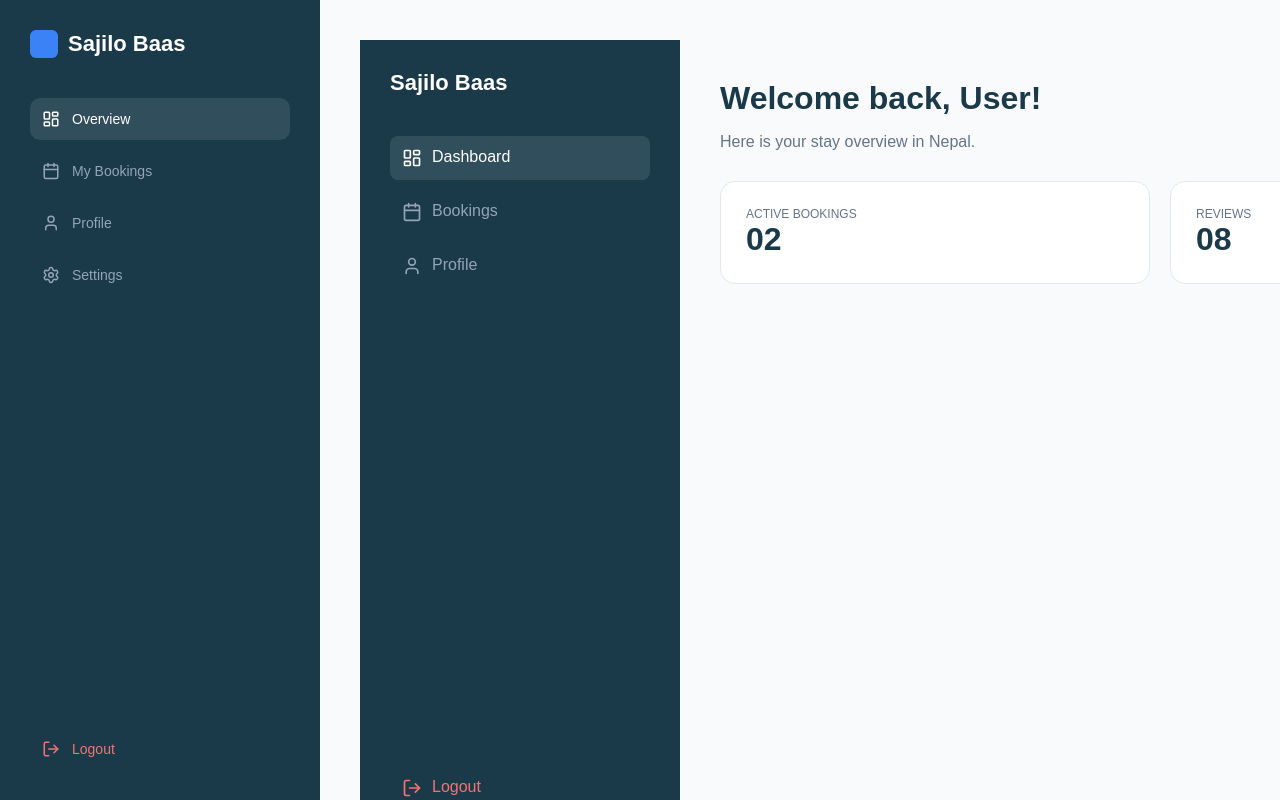
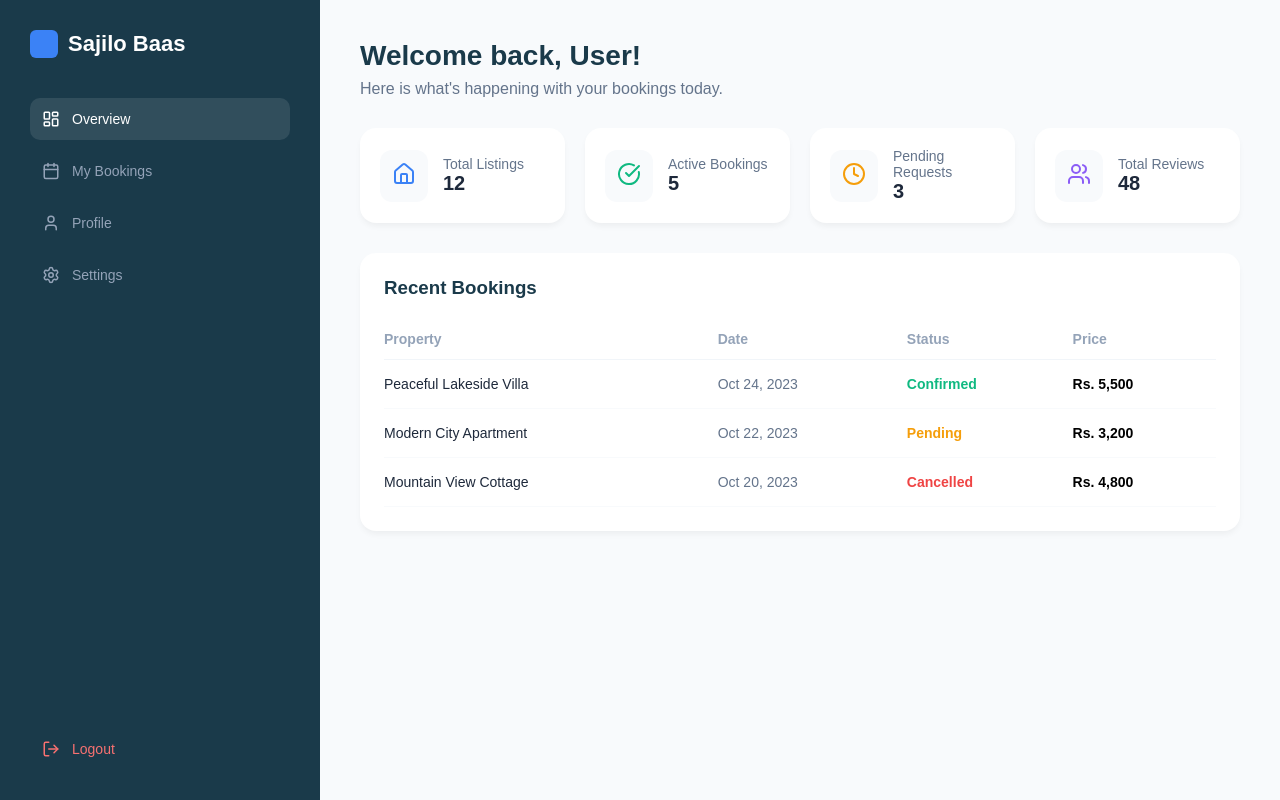
Before and after one commit to anjaliofficial/frontend, a Next.js app: page /dashboard in a window 1280 px wide. Built offline with nearby package versions, Linux system fonts and the light colour scheme.

Commit message:
Dashboard error fixed

```diff
--- a/app/dashboard/page.tsx
+++ b/app/dashboard/page.tsx
@@ -1,71 +1,80 @@
 "use client";
-import React, { useState, useEffect } from "react";
-import { LayoutDashboard, Calendar, User, Settings, LogOut } from "lucide-react";
+import React from "react";
+import { Home, Users, CheckCircle, Clock } from "lucide-react";
 
-export default function EmergencyPage() {
-    const [loading, setLoading] = useState(true);
+export default function DashboardOverview() {
+    return (
+        <div style={{ display: 'flex', flexDirection: 'column', gap: '30px' }}>
+            {/* Header Section */}
+            <div>
+                <h1 style={{ fontSize: '28px', fontWeight: 'bold', color: '#1a3a4a', margin: '0 0 8px 0' }}>
+                    Welcome back, User!
+                </h1>
+                <p style={{ color: '#64748b', margin: 0 }}>Here is what's happening with your bookings today.</p>
+            </div>
 
-    useEffect(() => {
-        const timer = setTimeout(() => setLoading(false), 2500);
-        return () => clearTimeout(timer);
-    }, []);
+            {/* Stats Grid */}
+            <div style={{
+                display: 'grid',
+                gridTemplateColumns: 'repeat(auto-fit, minmax(200px, 1fr))',
+                gap: '20px'
+            }}>
+                <StatCard icon={<Home color="#3b82f6" />} label="Total Listings" value="12" />
+                <StatCard icon={<CheckCircle color="#10b981" />} label="Active Bookings" value="5" />
+                <StatCard icon={<Clock color="#f59e0b" />} label="Pending Requests" value="3" />
+                <StatCard icon={<Users color="#8b5cf6" />} label="Total Reviews" value="48" />
+            </div>
 
-    // 1. SPLASH SCREEN UI
-    if (loading) {
-        return (
-            <div style={{ position: 'fixed', inset: 0, zIndex: 999, backgroundColor: 'white', display: 'flex', flexDirection: 'column', alignItems: 'center', justifyContent: 'center', fontFamily: 'sans-serif' }}>
-                <div style={{ display: 'flex', alignItems: 'center', gap: '15px' }}>
-                    <div style={{ width: '50px', height: '50px', backgroundColor: '#1a3a4a', borderRadius: '12px', display: 'flex', alignItems: 'center', justifyContent: 'center' }}>
-                        <span style={{ color: 'white', fontSize: '24px', fontWeight: 'bold' }}>S</span>
+            {/* Recent Activity Table */}
+            <div style={{
+                backgroundColor: 'white',
+                padding: '24px',
+                borderRadius: '16px',
+                boxShadow: '0 4px 6px -1px rgba(0,0,0,0.05)'
+            }}>
+                <h3 style={{ margin: '0 0 20px 0', color: '#1a3a4a' }}>Recent Bookings</h3>
+                <table style={{ width: '100%', borderCollapse: 'collapse' }}>
+                    <thead>
+                        <tr style={{ textAlign: 'left', borderBottom: '1px solid #f1f5f9', color: '#94a3b8', fontSize: '14px' }}>
+                            <th style={{ padding: '12px 0' }}>Property</th>
+                            <th>Date</th>
+                            <th>Status</th>
+                            <th>Price</th>
+                        </tr>
+                    </thead>
+                    <tbody>
+                        <TableRow name="Peaceful Lakeside Villa" date="Oct 24, 2023" status="Confirmed" price="Rs. 5,500" />
+                        <TableRow name="Modern City Apartment" date="Oct 22, 2023" status="Pending" price="Rs. 3,200" />
+                        <TableRow name="Mountain View Cottage" date="Oct 20, 2023" status="Cancelled" price="Rs. 4,800" />
+                    </tbody>
+                </table>
             </div>
-                    <h1 style={{ fontSize: '32px', fontWeight: 'bold', color: '#1a3a4a', margin: 0 }}>Sajilo Baas</h1>
-                </div>
-                <div style={{ marginTop: '30px', width: '200px', height: '6px', backgroundColor: '#f1f5f9', borderRadius: '10px', overflow: 'hidden' }}>
-                    <div style={{ height: '100%', backgroundColor: '#1a3a4a', width: '0%', animation: 'load 2.5s ease-in-out forwards' }} />
-                </div>
-                <style>{`@keyframes load { from { width: 0%; } to { width: 100%; } }`}</style>
         </div>
     );
 }
 
-    // 2. DASHBOARD UI (The "After Loading" view)
+// Helper Component for Stats
+function StatCard({ icon, label, value }: { icon: React.ReactNode, label: string, value: string }) {
     return (
-        <div style={{ display: 'flex', height: '100vh', width: '100vw', backgroundColor: '#f8fafc', fontFamily: 'sans-serif', margin: 0 }}>
-            {/* Sidebar */}
-            <aside style={{ width: '260px', backgroundColor: '#1a3a4a', color: 'white', padding: '30px', display: 'flex', flexDirection: 'column' }}>
-                <div style={{ fontSize: '22px', fontWeight: 'bold', marginBottom: '40px' }}>Sajilo Baas</div>
-                <nav style={{ flex: 1, display: 'flex', flexDirection: 'column', gap: '10px' }}>
-                    <div style={{ display: 'flex', gap: '10px', padding: '12px', backgroundColor: 'rgba(255,255,255,0.1)', borderRadius: '8px' }}>
-                        <LayoutDashboard size={20} /> Dashboard
+        <div style={{ backgroundColor: 'white', padding: '20px', borderRadius: '16px', boxShadow: '0 4px 6px -1px rgba(0,0,0,0.05)', display: 'flex', alignItems: 'center', gap: '15px' }}>
+            <div style={{ backgroundColor: '#f8fafc', padding: '12px', borderRadius: '12px' }}>{icon}</div>
+            <div>
+                <p style={{ margin: 0, fontSize: '14px', color: '#64748b' }}>{label}</p>
+                <h4 style={{ margin: 0, fontSize: '20px', fontWeight: 'bold', color: '#1e293b' }}>{value}</h4>
             </div>
-                    <div style={{ display: 'flex', gap: '10px', padding: '12px', color: '#94a3b8' }}>
-                        <Calendar size={20} /> Bookings
-                    </div>
-                    <div style={{ display: 'flex', gap: '10px', padding: '12px', color: '#94a3b8' }}>
-                        <User size={20} /> Profile
-                    </div>
-                </nav>
-                <div style={{ color: '#f87171', display: 'flex', gap: '10px', padding: '12px', cursor: 'pointer' }}>
-                    <LogOut size={20} /> Logout
-                </div>
-            </aside>
-
-            {/* Main Content */}
-            <main style={{ flex: 1, padding: '40px' }}>
-                <h1 style={{ color: '#1a3a4a', margin: 0 }}>Welcome back, User!</h1>
-                <p style={{ color: '#64748b' }}>Here is your stay overview in Nepal.</p>
-
-                <div style={{ display: 'flex', gap: '20px', marginTop: '30px' }}>
-                    <div style={{ flex: 1, backgroundColor: 'white', padding: '25px', borderRadius: '15px', border: '1px solid #e2e8f0' }}>
-                        <div style={{ color: '#64748b', fontSize: '12px' }}>ACTIVE BOOKINGS</div>
-                        <div style={{ fontSize: '32px', fontWeight: 'bold', color: '#1a3a4a' }}>02</div>
-                    </div>
-                    <div style={{ flex: 1, backgroundColor: 'white', padding: '25px', borderRadius: '15px', border: '1px solid #e2e8f0' }}>
-                        <div style={{ color: '#64748b', fontSize: '12px' }}>REVIEWS</div>
-                        <div style={{ fontSize: '32px', fontWeight: 'bold', color: '#1a3a4a' }}>08</div>
-                    </div>
-                </div>
-            </main>
         </div>
     );
 }
+
+// Helper Component for Table Rows
+function TableRow({ name, date, status, price }: any) {
+    const statusColor = status === "Confirmed" ? "#10b981" : status === "Pending" ? "#f59e0b" : "#ef4444";
+    return (
+        <tr style={{ borderBottom: '1px solid #f8fafc', fontSize: '14px' }}>
+            <td style={{ padding: '16px 0', fontWeight: 500, color: '#1e293b' }}>{name}</td>
+            <td style={{ color: '#64748b' }}>{date}</td>
+            <td><span style={{ color: statusColor, fontWeight: 600 }}>{status}</span></td>
+            <td style={{ fontWeight: 'bold' }}>{price}</td>
+        </tr>
+    );
+}
```
Also changed, not shown: app/auth/components/LoginForm.tsx (+13 -1 lines). Lines whose indentation alone changed are shown as unchanged.
